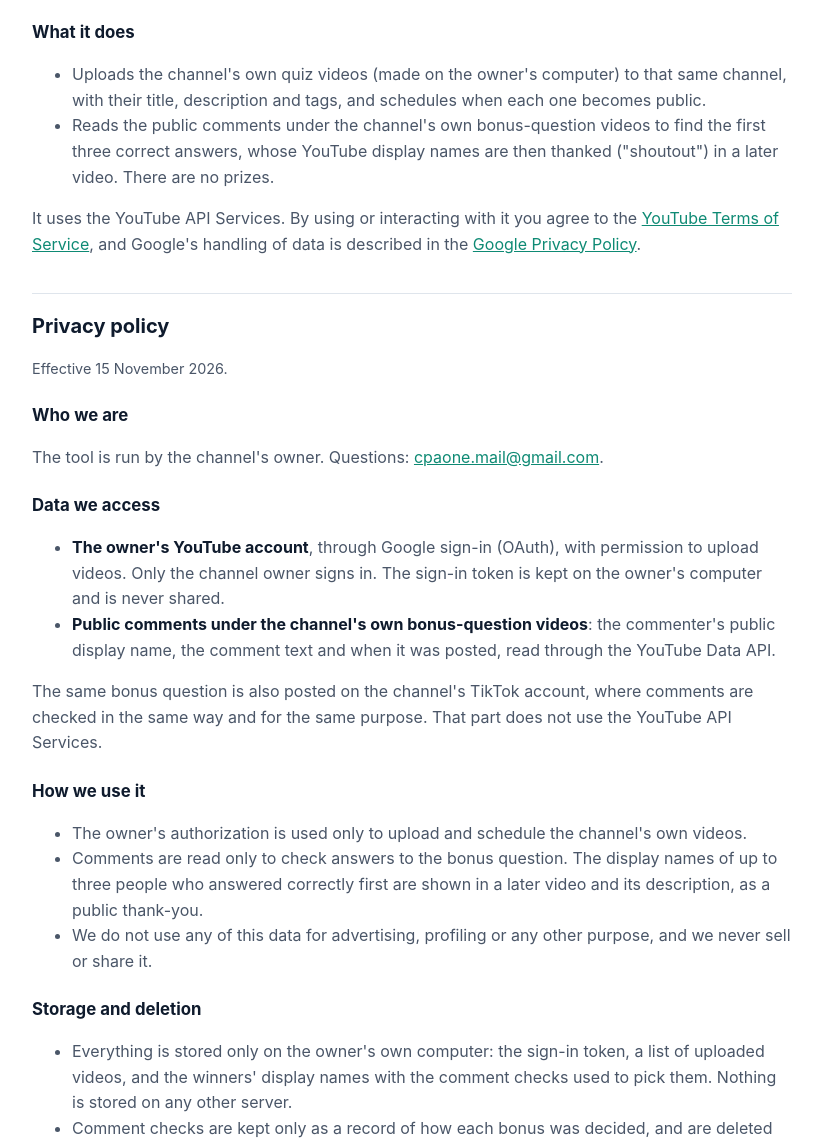
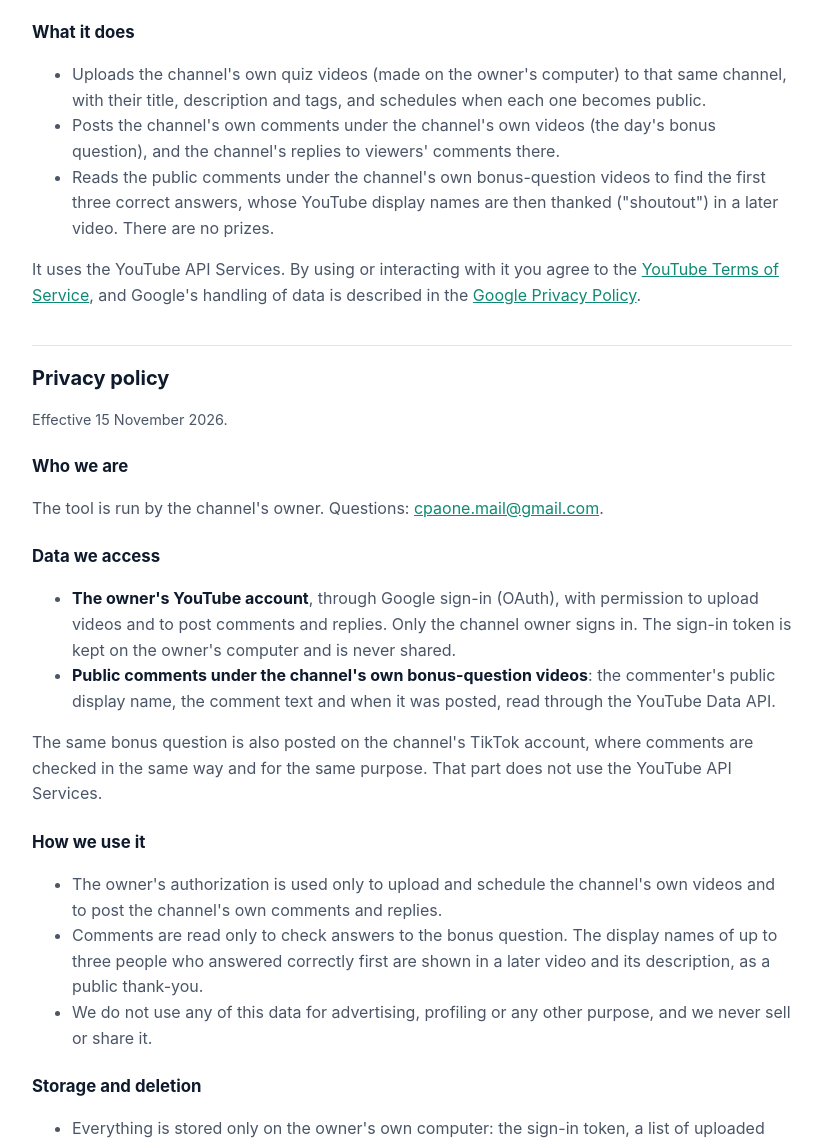
Before and after one commit to cpaone-0/cpaone-0.github.io, a plain HTML site: page index.html in a window 1280 px wide. Shown: the part 170-1310 px from the top of the page, without its empty margins (228-1051 px from the left). Drawn offline with Linux system fonts and the light colour scheme.

Commit message:
Add files via upload

```diff
--- a/index.html
+++ b/index.html
@@ -32,6 +32,8 @@ daily quiz videos. It is not offered to the public, and nobody else can sign in
 <ul>
   <li>Uploads the channel's own quiz videos (made on the owner's computer) to that same channel, with their title,
     description and tags, and schedules when each one becomes public.</li>
+  <li>Posts the channel's own comments under the channel's own videos (the day's bonus question), and the channel's
+    replies to viewers' comments there.</li>
   <li>Reads the public comments under the channel's own bonus-question videos to find the first three correct answers,
     whose YouTube display names are then thanked ("shoutout") in a later video. There are no prizes.</li>
 </ul>
@@ -47,7 +49,8 @@ daily quiz videos. It is not offered to the public, and nobody else can sign in
 
 <h3>Data we access</h3>
 <ul>
-  <li><strong>The owner's YouTube account</strong>, through Google sign-in (OAuth), with permission to upload videos. Only the channel owner signs in. The sign-in token is kept on the owner's computer and is never shared.</li>
+  <li><strong>The owner's YouTube account</strong>, through Google sign-in (OAuth), with permission to upload videos and to
+    post comments and replies. Only the channel owner signs in. The sign-in token is kept on the owner's computer and is never shared.</li>
   <li><strong>Public comments under the channel's own bonus-question videos</strong>: the commenter's public display name,
     the comment text and when it was posted, read through the YouTube Data API.</li>
 </ul>
@@ -56,7 +59,7 @@ and for the same purpose. That part does not use the YouTube API Services.</p>
 
 <h3>How we use it</h3>
 <ul>
-  <li>The owner's authorization is used only to upload and schedule the channel's own videos.</li>
+  <li>The owner's authorization is used only to upload and schedule the channel's own videos and to post the channel's own comments and replies.</li>
   <li>Comments are read only to check answers to the bonus question. The display names of up to three people who answered
     correctly first are shown in a later video and its description, as a public thank-you.</li>
   <li>We do not use any of this data for advertising, profiling or any other purpose, and we never sell or share it.</li>
```
